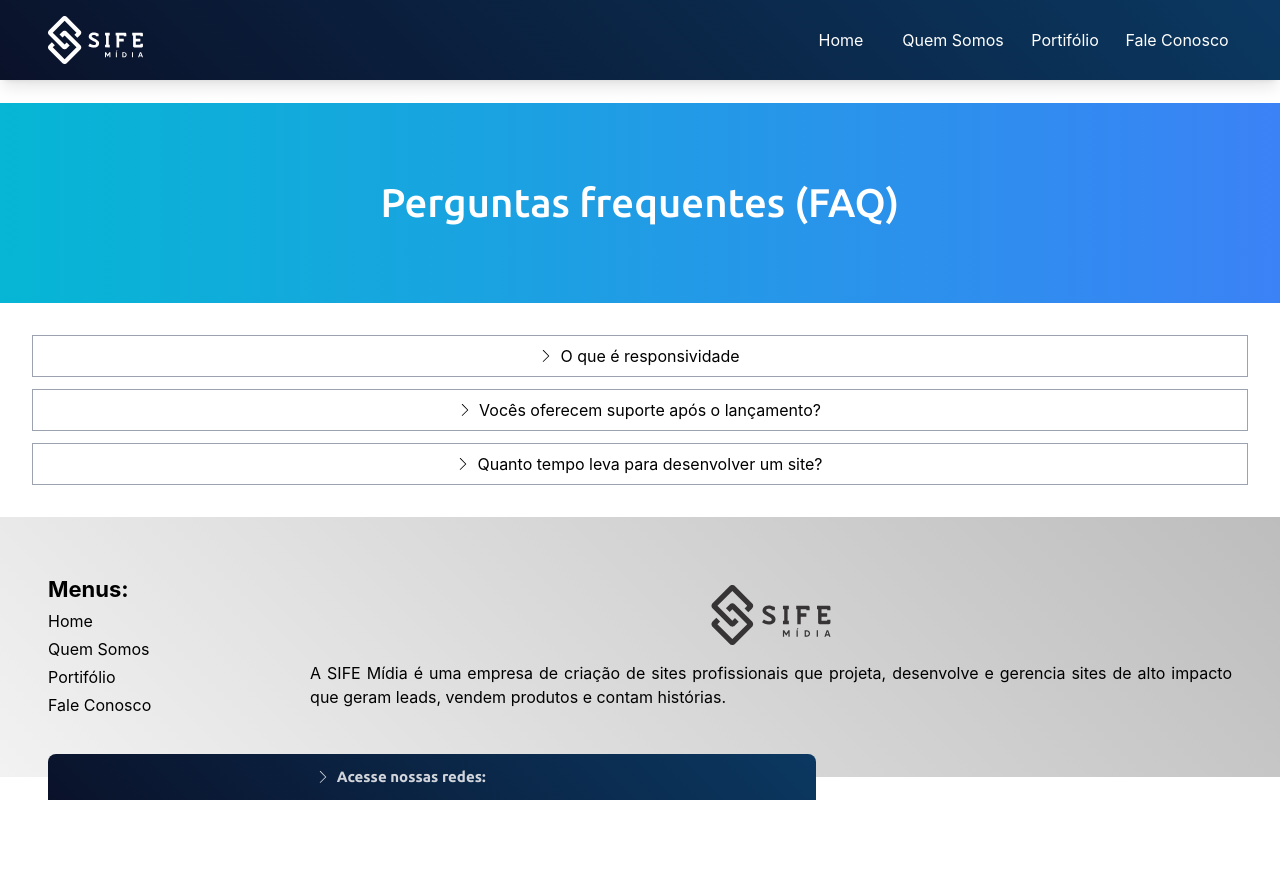
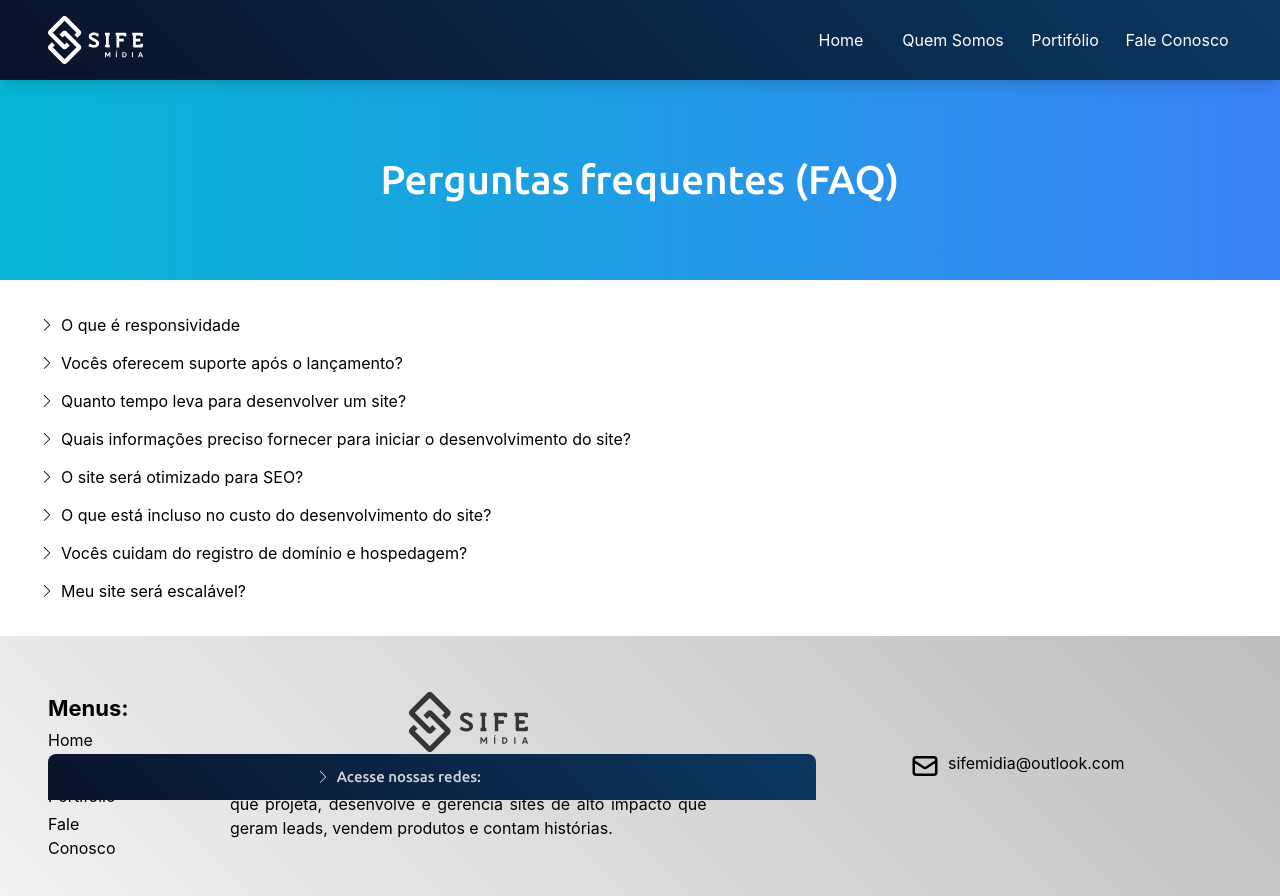
Before and after one commit to simoncarvalho10/sifemidia, a React (Vite) app: page /faq in a window 1280 px wide. Before the commit the page ends 800 px from the top, so only its background shows below. Built offline with nearby package versions, Linux system fonts and the light colour scheme.

Commit message:
Ajustes layouts e menus

```diff
--- a/src/pages/faq.jsx
+++ b/src/pages/faq.jsx
@@ -20,46 +20,117 @@ function faq() {
             </div>
             <div className="w-full flex mx-8 flex-col items-center justify-center p-8 text-black">
             <ul className="w-full flex flex-col items-center justify-center gap-3">
-                <li className="w-full flex flex-col bg-white border border-gray-400 hover:bg-gray-200">
+                <li className="w-full flex flex-col bg-white border-gray-400 hover:bg-gray-200">
                     <button
                     onClick={() => toggleSubmenu("submenu1")}
-                    className="flex items-center justify-center h-[40px] gap-2 px-2"
+                    className="flex items-center gap-2 px-2"
                     >
                         {!menus["submenu1"] ? <SlArrowRight size={12} /> : <SlArrowDown size={12} />}
-                        O que é responsividade
+                        <p className="text-left">O que é responsividade</p>
                     </button>
-                    <ul id="submenu1" className="submenu border border-gray-300 bg-white p-6" style={{ display: menus["submenu1"] ? "block" : "none" }}>
+                    <ul id="submenu1" className="submenu border-gray-300 bg-white px-8 py-3" style={{ display: menus["submenu1"] ? "block" : "none" }}>
                         <li>
                             <p> Responsividade é a capacidade de um site ou aplicativo de se adaptar automaticamente a diferentes tamanhos de tela e dispositivos, como computadores, tablets e smartphones, garantindo uma experiência de uso consistente e agradável. Um design responsivo ajusta elementos como layout, imagens, texto e menus para manter a funcionalidade e a estética, independentemente do dispositivo utilizado. </p>
                         </li>
                     </ul>
                 </li>
-                <li className="w-full flex flex-col bg-white border border-gray-400 hover:bg-gray-200">
+                <li className="w-full flex flex-col bg-white border-gray-400 hover:bg-gray-200">
                     <button
                     onClick={() => toggleSubmenu("submenu2")} // Corrigido para React
-                    className="flex items-center justify-center h-[40px] gap-2 px-2"
+                    className="flex items-center gap-2 px-2"
                     >
                         {!menus["submenu2"] ? <SlArrowRight size={12} /> : <SlArrowDown size={12} />}
-                        Vocês oferecem suporte após o lançamento?
+                        <p className="text-left">Vocês oferecem suporte após o lançamento?</p>
                     </button>
-                    <ul id="submenu2" className="w-full submenu border  border-gray-300 bg-white p-6" style={{ display: menus["submenu2"] ? "block" : "none" }}>
+                    <ul id="submenu2" className="w-full submenu border-gray-300 bg-white px-8 py-3" style={{ display: menus["submenu2"] ? "block" : "none" }}>
                     <li>
                         <p>Oferecemos suporte especializado para manutenção de sites, garantindo que sua plataforma esteja sempre atualizada, segura e funcionando de forma otimizada. Nosso serviço inclui correções de erros, atualizações de conteúdo, ajustes de design, implementação de novas funcionalidades e monitoramento contínuo para prevenir problemas. Trabalhamos com agilidade e eficiência para manter seu site moderno, responsivo e alinhado às suas necessidades, proporcionando uma experiência online confiável e de alta qualidade para seus usuários.</p>
                     </li>
                     </ul>
                 </li>
-                <li className="w-full flex flex-col bg-white border border-gray-400 hover:bg-gray-200">
+                <li className="w-full flex flex-col bg-white border-gray-400 hover:bg-gray-200">
                     <button
                     onClick={() => toggleSubmenu("submenu3")} // Corrigido para React
-                    className="flex items-center justify-center h-[40px] gap-2 px-2"
+                    className="flex items-center gap-2 px-2"
                     >
                         {!menus["submenu3"] ? <SlArrowRight size={12} /> : <SlArrowDown size={12} />}
-                        Quanto tempo leva para desenvolver um site?
+                        <p className="text-left">Quanto tempo leva para desenvolver um site?</p>
                     </button>
-                    <ul id="submenu3" className="w-full submenu border  border-gray-300 bg-white p-6" style={{ display: menus["submenu3"] ? "block" : "none" }}>
+                    <ul id="submenu3" className="w-full submenu border-gray-300 bg-white px-8 py-3" style={{ display: menus["submenu3"] ? "block" : "none" }}>
                     <li>
                         <p>O tempo para desenvolver um site depende de vários fatores, como complexidade, funcionalidades, e personalização. Sites simples levam de 1 a 3 semanas, intermediários de 4 a 8 semanas, e projetos complexos, como e-commerces, podem levar 3 a 6 meses ou mais. O número de páginas, recursos específicos (como login e pagamentos), responsividade, SEO, design personalizado, e a colaboração do cliente também influenciam. Além disso, testes e ajustes são essenciais para garantir qualidade, e o tamanho da equipe de desenvolvimento pode acelerar ou prolongar o prazo.</p>
                     </li>
+                    </ul>
+                </li>
+                <li className="w-full flex flex-col bg-white border-gray-400 hover:bg-gray-200">
+                    <button
+                    onClick={() => toggleSubmenu("submenu4")}
+                    className="flex items-center gap-2 px-2"
+                    >
+                        {!menus["submenu4"] ? <SlArrowRight size={12} /> : <SlArrowDown size={12} />}
+                        <p className="text-left">Quais informações preciso fornecer para iniciar o desenvolvimento do site?</p>
+                    </button>
+                    <ul id="submenu4" className="submenu border-gray-300 bg-white px-8 py-3" style={{ display: menus["submenu4"] ? "block" : "none" }}>
+                        <li>
+                            <p> Geralmente, são necessárias informações sobre sua empresa, público-alvo, objetivos do site, identidade visual (logos, cores), conteúdos (textos, imagens) e funcionalidades desejadas.</p>
+                        </li>
+                    </ul>
+                </li>
+				<li className="w-full flex flex-col bg-white border-gray-400 hover:bg-gray-200">
+                    <button
+                    onClick={() => toggleSubmenu("submenu5")}
+                    className="flex items-center gap-2 px-2"
+                    >
+                        {!menus["submenu5"] ? <SlArrowRight size={12} /> : <SlArrowDown size={12} />}
+                        <p className="text-left">O site será otimizado para SEO? </p>
+                    </button>
+                    <ul id="submenu5" className="submenu border-gray-300 bg-white px-8 py-3" style={{ display: menus["submenu5"] ? "block" : "none" }}>
+                        <li>
+                            <p> Sim, o desenvolvimento inclui práticas básicas de SEO, como estrutura de URL, meta tags, e otimização para velocidade, para melhorar sua visibilidade nos mecanismos de busca.</p>
+                        </li>
+                    </ul>
+                </li>
+
+                <li className="w-full flex flex-col bg-white border-gray-400 hover:bg-gray-200">
+                    <button
+                    onClick={() => toggleSubmenu("submenu6")}
+                    className="flex items-center gap-2 px-2"
+                    >
+                        {!menus["submenu6"] ? <SlArrowRight size={12} /> : <SlArrowDown size={12} />}
+                        <p className="text-left">O que está incluso no custo do desenvolvimento do site? </p>
+                    </button>
+                    <ul id="submenu6" className="submenu border-gray-300 bg-white px-8 py-3" style={{ display: menus["submenu6"] ? "block" : "none" }}>
+                        <li>
+                            <p> O custo geralmente inclui design, desenvolvimento, testes, implementação de funcionalidades básicas, e treinamento para uso do site. Custos adicionais podem ser aplicados para funcionalidades extras ou integrações específicas.</p>
+                        </li>
+                    </ul>
+                </li>
+                <li className="w-full flex flex-col bg-white border-gray-400 hover:bg-gray-200">
+                    <button
+                    onClick={() => toggleSubmenu("submenu7")}
+                    className="flex items-center gap-2 px-2"
+                    >
+                        {!menus["submenu7"] ? <SlArrowRight size={12} /> : <SlArrowDown size={12} />}
+                        <p className="text-left">Vocês cuidam do registro de domínio e hospedagem?</p>
+                    </button>
+                    <ul id="submenu7" className="submenu border-gray-300 bg-white px-8 py-3" style={{ display: menus["submenu7"] ? "block" : "none" }}>
+                        <li>
+                            <p> Sim, oferecemos orientação e suporte para registro de domínio e escolha de hospedagem, ou podemos cuidar de tudo para você.</p>
+                        </li>
+                    </ul>
+                </li>
+                <li className="w-full flex flex-col bg-white border-gray-400 hover:bg-gray-200">
+                    <button
+                    onClick={() => toggleSubmenu("submenu8")}
+                    className="flex items-center gap-2 px-2"
+                    >
+                        {!menus["submenu8"] ? <SlArrowRight size={12} /> : <SlArrowDown size={12} />}
+                        <p className="text-left">Meu site será escalável?</p>
+                    </button>
+                    <ul id="submenu8" className="submenu border-gray-300 bg-white px-8 py-3" style={{ display: menus["submenu8"] ? "block" : "none" }}>
+                        <li>
+                            <p> Sim, desenvolvemos sites com foco na escalabilidade, permitindo que novas funcionalidades ou páginas sejam adicionadas conforme sua necessidade.</p>
+                        </li>
                     </ul>
                 </li>
                 </ul>
--- a/src/pages/footer.jsx
+++ b/src/pages/footer.jsx
@@ -30,14 +30,18 @@ function footer() {
                         <img class="h-[60px]" src={SifeLogoPb} alt="logo" />
                         <p class=" text-justify">A SIFE Mídia é uma empresa de criação de sites profissionais que projeta, desenvolve e gerencia sites de alto impacto que geram leads, vendem produtos e contam histórias.</p>
                     </div>
+                    <div class="w-full flex justify-center gap-2">
+                        <HiOutlineMail size={30}/>
+                        <p>sifemidia@outlook.com</p>
+                    </div>
                     <div className="flex flex-col rounded-t-lg items-center fixed bottom-0 py-3 text-gray-300 justify-center gap-2 w-[60%] bg-grdMenus">
-                        <div onClick={() => toggleSubmenu("submenu2")} class="flex-col gap-4 md:w-[30%]">
-                            <h4 class="flex items-center gap-2 font-bold text-[15px] font-ubuntu">
-                                {!menus["submenu2"] ? <SlArrowRight size={12} /> : <SlArrowDown size={12} />}
+                        <div onClick={() => toggleSubmenu("ftmenu")} class="flex-col gap-4 md:w-[30%]">
+                            <h4 class="flex items-center gap-2 text-[15px] font-ubuntu">
+                                {!menus["ftmenu"] ? <SlArrowRight size={12} /> : <SlArrowDown size={12} />}
                                 Acesse nossas redes:
                             </h4>
                         </div>
-                        <div style={{ display: menus["submenu2"] ? "block" : "none" }}>
+                        <div style={{ display: menus["ftmenu"] ? "block" : "none" }}>
                             <div className="flex items-center justify-center gap-4">
                                 <RiFacebookFill size={32}/>
                                 <ImLinkedin2 size={32}/>
--- a/tailwind.config.js
+++ b/tailwind.config.js
@@ -15,6 +15,7 @@ module.exports = {
       backgroundImage: theme => ({
         'grdBudget': 'linear-gradient(0deg, #2B263D, #AF64A9)',
         'grdMenus': 'linear-gradient(45deg, #0A122A, #0B3861)',
+        'grdSubMenus': 'linear-gradient(45deg, #0B3861, #084B8A)',
         'grdFooter': 'linear-gradient(45deg, #F2F2F2, #BDBDBD) ',
       }),
     },
```
Also changed, not shown: src/pages/head.jsx (+6 -6 lines).
